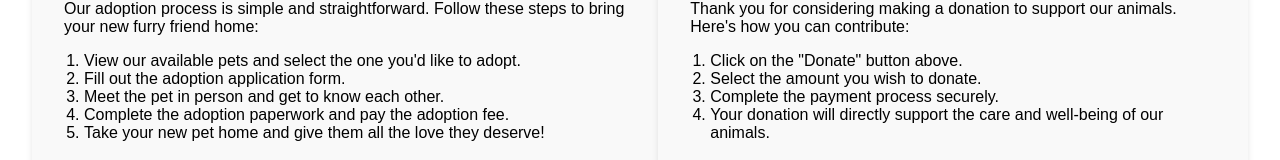
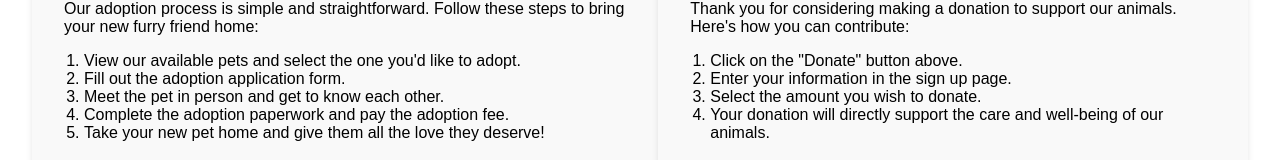
Before and after one commit to AdanBashir13/Animal-Adoption-Center, a website: page index.html in a window 1280 px wide. Shown: the part 2377-2537 px from the top of the page. Drawn offline with Linux system fonts and the light colour scheme; no server answers.

```diff
--- a/index.html
+++ b/index.html
@@ -161,8 +161,8 @@
             <p>Thank you for considering making a donation to support our animals. Here's how you can contribute:</p>
             <ol>
                 <li>Click on the "Donate" button above.</li>
+                <li>Enter your information in the sign up page.</li>
                 <li>Select the amount you wish to donate.</li>
-                <li>Complete the payment process securely.</li>
                 <li>Your donation will directly support the care and well-being of our animals.</li>
             </ol>
             </div>
```
Also changed, not shown: README.md.
